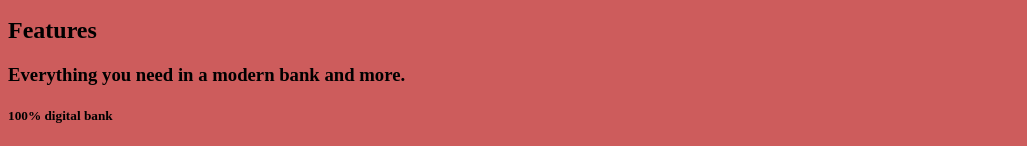
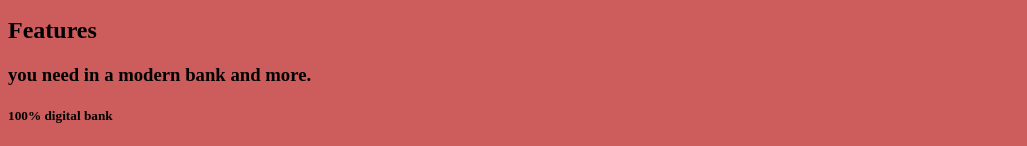
Before and after one commit to ankitdakshh/practice, a plain HTML site: page index.html in a window 1280 px wide. Shown: the part 465-611 px from the top of the page, without its empty margins (0-1027 px from the left). Drawn offline with Linux system fonts and the light colour scheme.

Commit message:
Update index.html

```diff
--- a/index.html
+++ b/index.html
@@ -63,7 +63,7 @@
       <div class="section__title">
         <h2 class="section__description">Features</h2>
         <h3 class="section__header">
-          Everything you need in a modern bank and more.
+          you need in a modern bank and more.
         </h3>
       </div>
 
```
